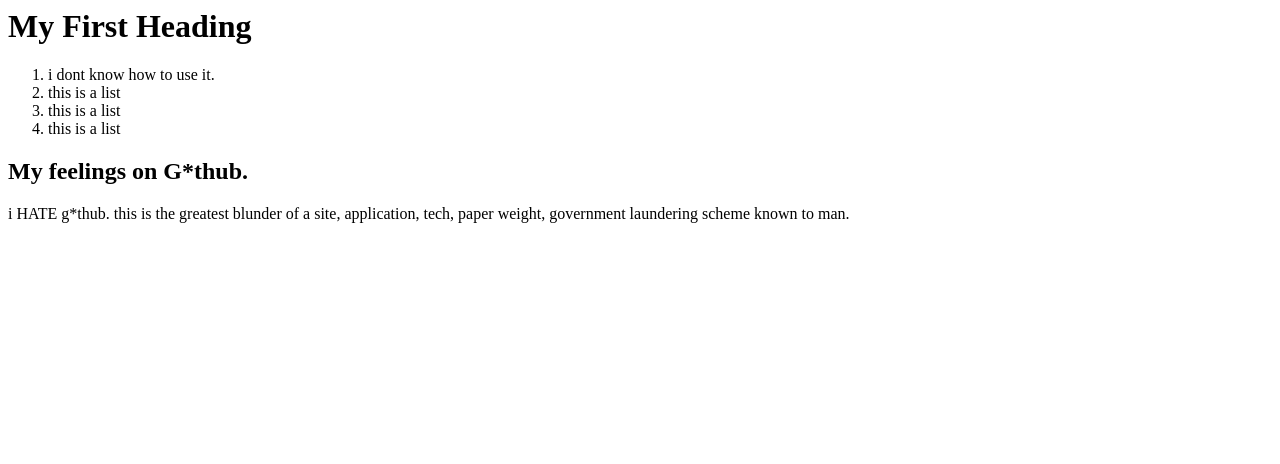
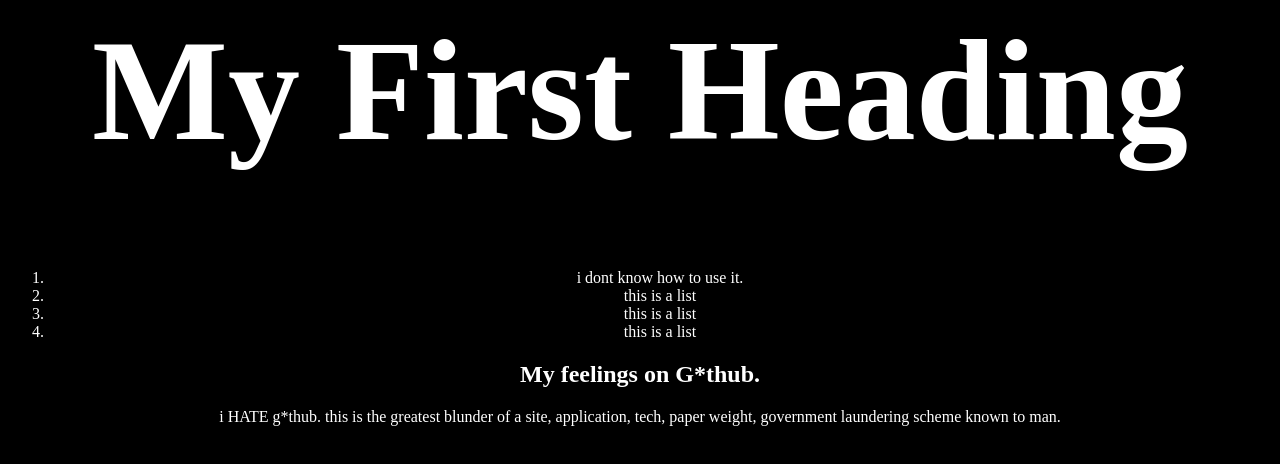
Before and after one commit to Jonn-of-Hano/htmldemo, a plain HTML site: page index.html in a window 1280 px wide. Drawn offline with Linux system fonts and the light colour scheme.

Commit message:
im stuff

```diff
--- a/index.html
+++ b/index.html
@@ -2,7 +2,7 @@
 <html>
     <head>
         <title>Why github is the worst application known to man</title>
-        <link "stylesheet" href="styles.css">
+        <link rel="stylesheet" href="styles.css">
     </head>
 <body>
 
--- /dev/null
+++ b/styles.css
@@ -0,0 +1,9 @@
+body {
+    background-color: black;
+    color: white;
+    text-align: center;
+}
+
+h1 {
+    font-size: 144px;
+}
```
